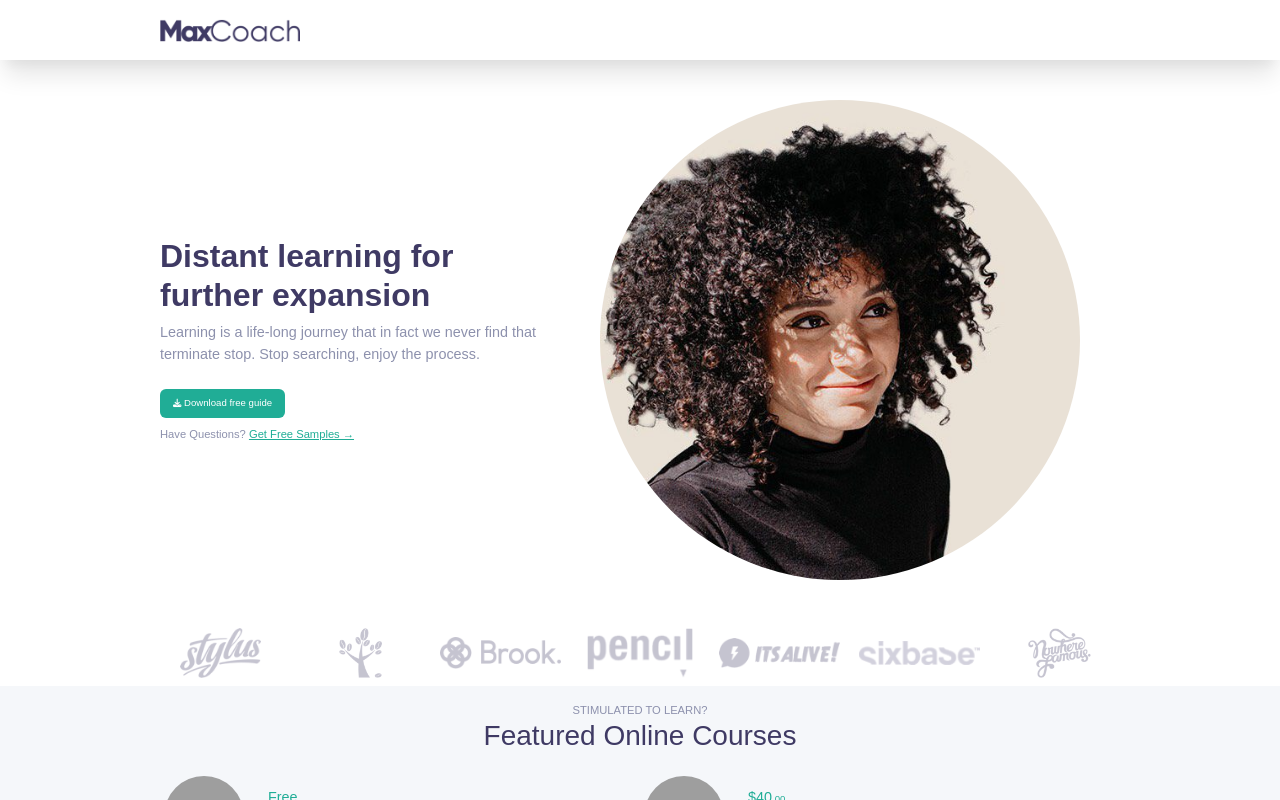
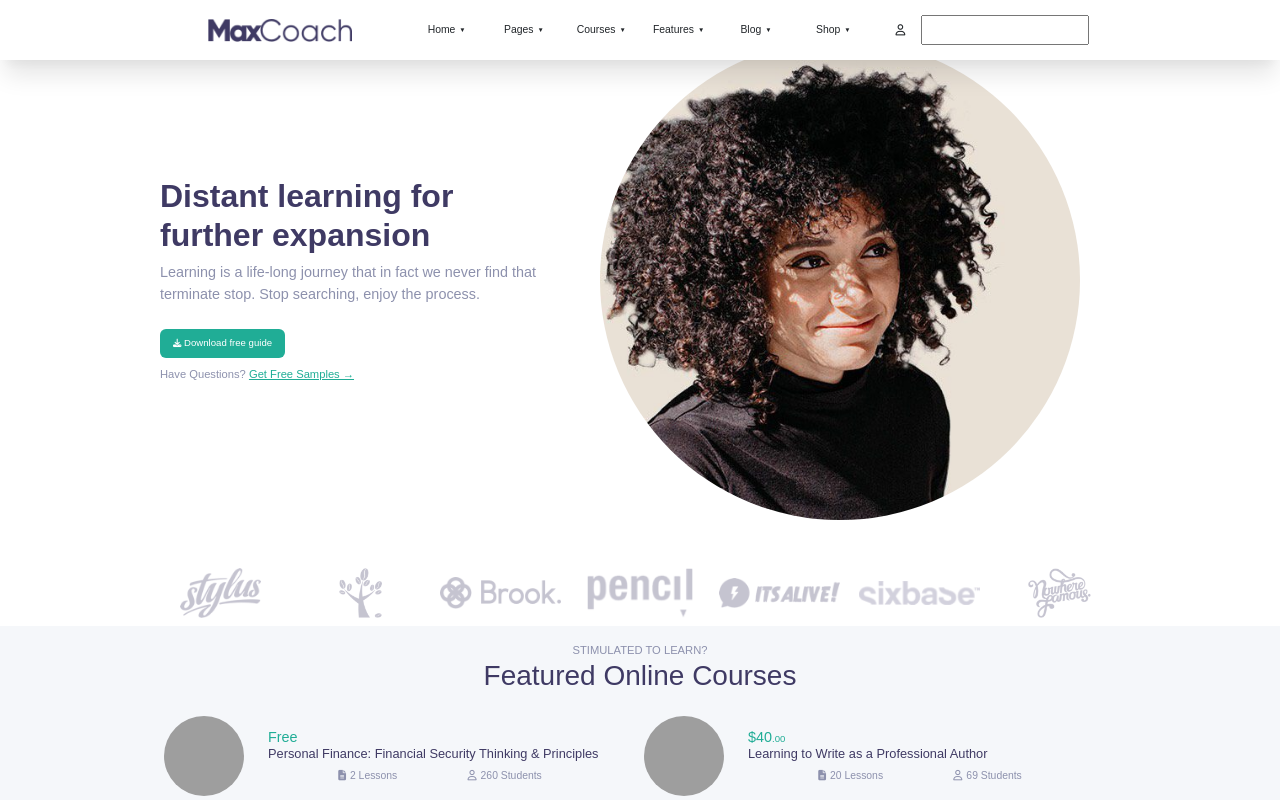
Before and after one commit to manuelcamaioni/proj-html-vuejs, a Vue app: page / in a window 1280 px wide. Shown: the top 800 px of the page. Built offline with nearby package versions, Linux system fonts and the light colour scheme; grey boxes are pictures that could not be loaded; a web font is replaced by a local one.

Commit message:
added navbar component

```diff
--- a/src/components/FooterComponents/InfoFooter.vue
+++ b/src/components/FooterComponents/InfoFooter.vue
@@ -78,9 +78,11 @@ h4 {
 li {
     font-size: .7rem;
 
+
     a {
         color: $secondaryTextColor;
         text-decoration: none;
+        transition: color .5s;
     }
 }
 
@@ -96,8 +98,6 @@ li {
     span {
         font-size: .6rem;
         color: #b1b1b1;
-
-
     }
 }
 
@@ -109,4 +109,9 @@ i.fa-brands {
 i.fa-brands:hover {
     color: $primaryHighlight;
 }
+
+.explore-container li a:hover,
+.info-container li a:hover {
+    color: $primaryHighlight;
+}
 </style>
--- a/src/components/HeaderApp.vue
+++ b/src/components/HeaderApp.vue
@@ -1,6 +1,6 @@
 <template>
     <header>
-        <NavbarApp />
+        <NavbarApp :navData="navData" />
         <HeaderHero />
         <HeaderBrands />
     </header>
@@ -14,7 +14,39 @@ import HeaderBrands from "./HeaderComponents/HeaderBrands.vue";
 export default {
     components: {
         NavbarApp, HeaderHero, HeaderBrands,
-    }
+    },
+    data() {
+        return {
+            navData: [
+                {
+                    link: "Home",
+                    content: ["MaxCoach Education", "Course Portal", "Distant learning", "Multimedia Pedagogy", "Modern Schooling", "Remote Training",
+                        "Health Coaching", "Gym Coaching", "Business", "Artist", "Kitchen Coach", "Motivation", "Dancing", "Guitar", "Yoga", "Photography", "Personal Finance",
+                        "Sales Coaching", "Mental Therapy"],
+                },
+                {
+                    link: "Pages",
+                    content: ["Start here", "Success Story", "About me", "About us 01", "About us 02", "About us 03", "Contact me", "Contact us", "Purchase Guide", "Privacy Policy", "Terms of Service"],
+                },
+                {
+                    link: "Courses",
+                    content: ["Courses Grid 01", "Courses Grid 02", "Courses Grid 03", "Membership Levels", "Become a Teacher", "Profile", "Checkout", "Single Layout"],
+                },
+                {
+                    link: "Features",
+                    content: ["Events", "Zoom Meetings"],
+                },
+                {
+                    link: "Blog",
+                    content: ["Blog Grid", "Blog Masonry", "Blog Classic", "Blog List"],
+                },
+                {
+                    link: "Shop",
+                    content: ["Shop Left Sidebar", "Shop Right Sidebar", "Cart", "Wishlist", "Single Product"],
+                },
+            ]
+        }
+    },
 }
 </script>
 
--- a/src/components/HeaderComponents/NavbarApp.vue
+++ b/src/components/HeaderComponents/NavbarApp.vue
@@ -1,38 +1,143 @@
 <template>
     <nav>
         <div class="my-container h-100 d-flex align-items-center">
-            <div class="logoApp">
+            <div class="logoApp h-100 d-flex align-items-center px-5 w-25">
                 <img src="../../assets/img/dark-logo.png" alt="">
             </div>
+            <div class="my-dropdown-menu h-100 px-2 w-50">
+                <ul class="d-flex h-100">
+                    <li v-for="(element, index) in navData"
+                        class="link-element h-100 position-relative d-flex align-items-center justify-content-center">{{
+                            element.link
+                        }} <span class="toggle-sub-menu ms-1">&#9660;</span>
+                        <div class="my-single-dropdown position-absolute d-flex"
+                            :class="navData[index].content.length > 15 ? 'custom' : ''">
+                            <ul class="d-flex flex-column flex-wrap h-100">
+                                <li v-for="string in navData[index].content" class="link-dropdown"><a href="#">{{ string
+                                }}</a></li>
 
+                            </ul>
+                            <div v-if="navData[index].content.length > 15"
+                                class="img-container h-100 d-flex align-items-center pe-2">
+                                <img src="../../assets/img/homepages-mega-menu-image-alt.jpg" alt="">
+                            </div>
+                        </div>
+                    </li>
+                </ul>
+            </div>
+            <div class="my-search-container h-100 d-flex align-items-center w-25">
+
+                <div class="my-searchbar d-flex align-items-center justify-content-evenly">
+                    <div class="user-icon-container"><i class="fa-regular fa-user fa-sm"></i></div>
+                    <input type="text" class="w-75">
+                </div>
+            </div>
         </div>
     </nav>
 </template>
 
 <script>
 export default {
-
+    props: {
+        navData: Array
+    }
 }
 </script>
 
 <style lang="scss" scoped>
 @use "../../styles/variables.scss" as *;
 
+
+
 nav {
 
     box-shadow: rgba(0, 0, 0, 0.1) 0px 20px 25px -5px, rgba(0, 0, 0, 0.04) 0px 10px 10px -5px;
     height: 60px;
+    background-color: white;
+    width: 100vw;
+    position: fixed;
+    z-index: 2;
 
     .logoApp {
         width: 140px;
 
-
-
         img {
             width: 100%;
-
             object-fit: cover;
         }
     }
+
+    .my-dropdown-menu li.link-element {
+        font-size: .65rem;
+        padding: .5rem;
+        width: calc(100% / 6);
+
+        span.toggle-sub-menu {
+            font-size: .4rem;
+        }
+    }
+
+    .my-single-dropdown {
+        box-shadow: rgba(50, 50, 93, 0.25) 0px 6px 12px -2px, rgba(0, 0, 0, 0.3) 0px 3px 7px -3px;
+        top: 120%;
+        opacity: 0;
+        pointer-events: none;
+        width: 150px;
+        background-color: white;
+        transition: all .5s ease-out;
+
+        ul {
+            width: 100%;
+            padding: 0.3rem;
+        }
+
+        li.link-dropdown {
+            font-size: .7rem;
+            padding: 0.5rem;
+            width: fit-content;
+
+            a {
+                text-decoration: none;
+                color: grey;
+                transition: color .5s;
+            }
+
+            a:hover {
+                color: $primaryHighlight;
+            }
+        }
+
+        .img-container {
+            width: 55%;
+
+            img {
+                width: 100%;
+            }
+        }
+    }
+
+    div.my-single-dropdown.custom {
+        width: 600px;
+        height: 400px;
+    }
+
+    .my-single-dropdown.custom ul {
+        width: 45%;
+    }
+
+    .my-dropdown-menu li.link-element:hover .my-single-dropdown {
+        opacity: 1;
+        pointer-events: auto;
+        top: 90%;
+    }
+
+    .user-icon-container i {
+        transition: color .5s;
+        font-size: .7rem;
+    }
+
+    .user-icon-container:hover i {
+        color: $primaryHighlight;
+    }
 }
 </style>
```
